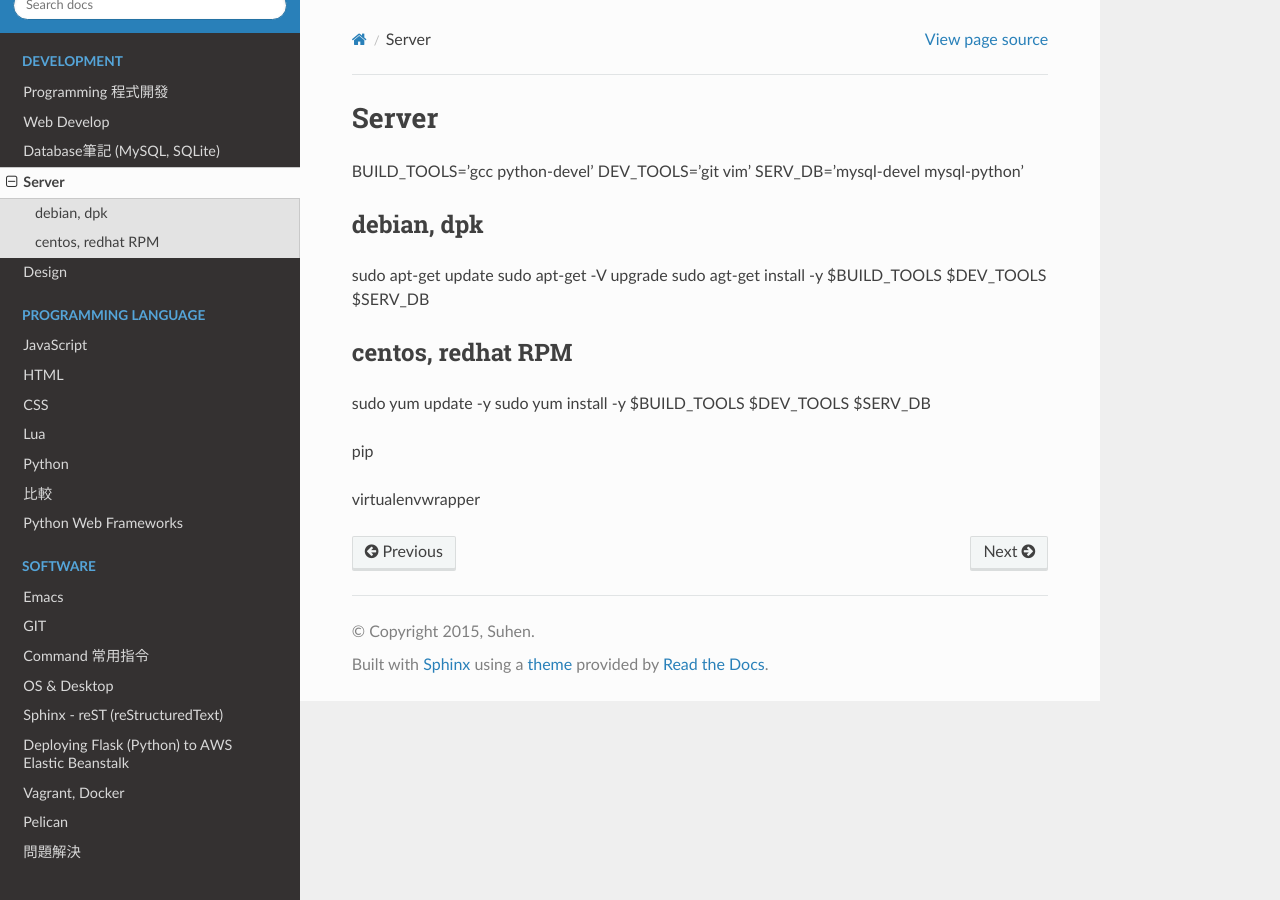
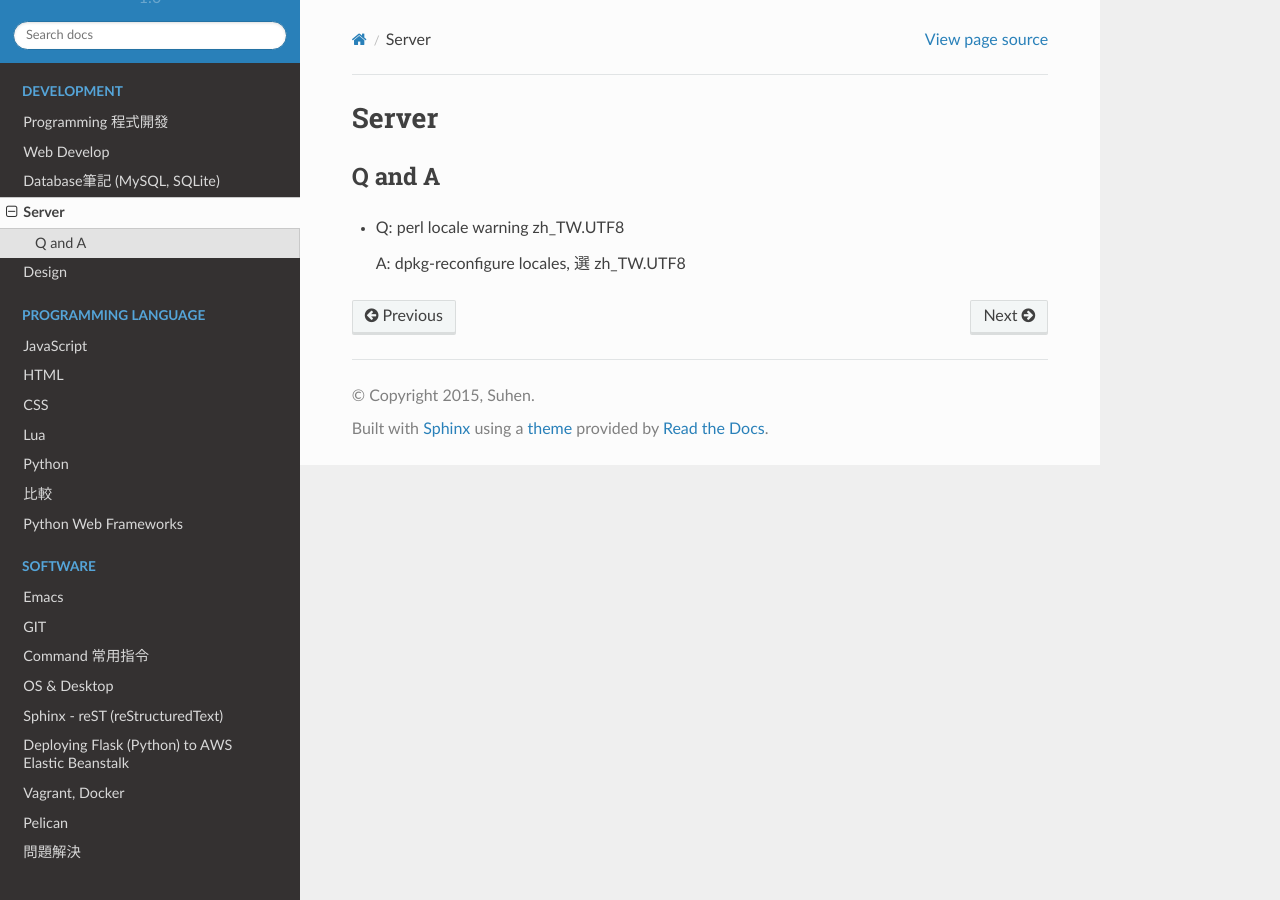
Before and after one commit to moogoo78/comp.suhen.org, a Sphinx documentation site: the page built from docs/source/server.rst, in a window 1280 px wide. Built offline with Sphinx 7.4.7 and the Read the Docs theme 2.0.0, drawn with Linux system fonts in a browser that asks for light colours.

Commit message:
edited source; git push

```diff
--- a/docs/source/command_line.rst
+++ b/docs/source/command_line.rst
@@ -166,7 +166,11 @@ bzip2 的壓縮率比較大, 運算時間長
 rsync::
 
   $ rsync -av /etc /tmp () # 將 /etc/ 的資料備份到 /tmp/etc 內(local)
+  $ rsync -av --delete src tgt # 把 src 備份到 tgt (tgt 有, src 沒有的檔案會砍掉)
   $ rsync -av -e ssh user@host:/etc /tmp 將遠端 /etc 備份到local主機的 /tmp 內
+
+* [詳全文_資料備份同步工具簡介— rsync](http://newsletter.ascc.sinica.edu.tw/news/read_news.php?nid=1742)
+
 
 dns::
 
--- a/docs/source/server.rst
+++ b/docs/source/server.rst
@@ -1,26 +1,9 @@
 Server
 ==============
 
-BUILD_TOOLS='gcc python-devel'
-DEV_TOOLS='git vim'
-SERV_DB='mysql-devel mysql-python'
-
-debian, dpk
+Q and A
 -------------
 
-sudo apt-get update
-sudo apt-get -V upgrade
-sudo agt-get install -y $BUILD_TOOLS $DEV_TOOLS $SERV_DB
+* Q: perl locale warning zh_TW.UTF8
 
-centos, redhat RPM
---------------------
-
-sudo yum update -y
-sudo yum install -y $BUILD_TOOLS $DEV_TOOLS $SERV_DB
-
-
-
-
-pip
-
-virtualenvwrapper
+  A: dpkg-reconfigure locales, 選 zh_TW.UTF8
```
